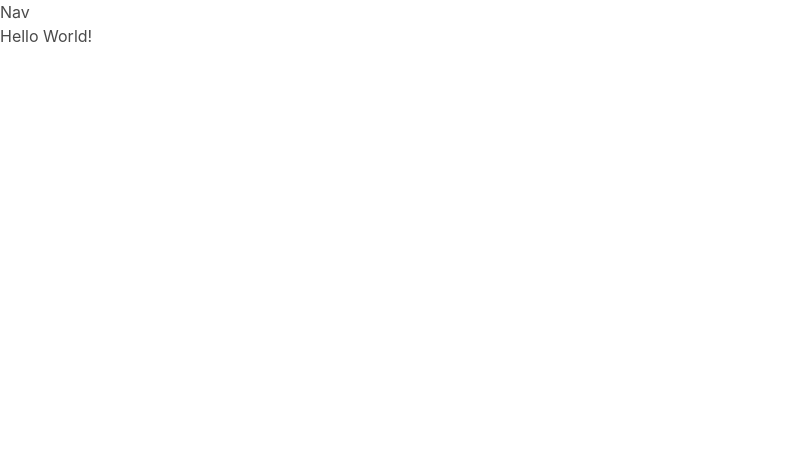
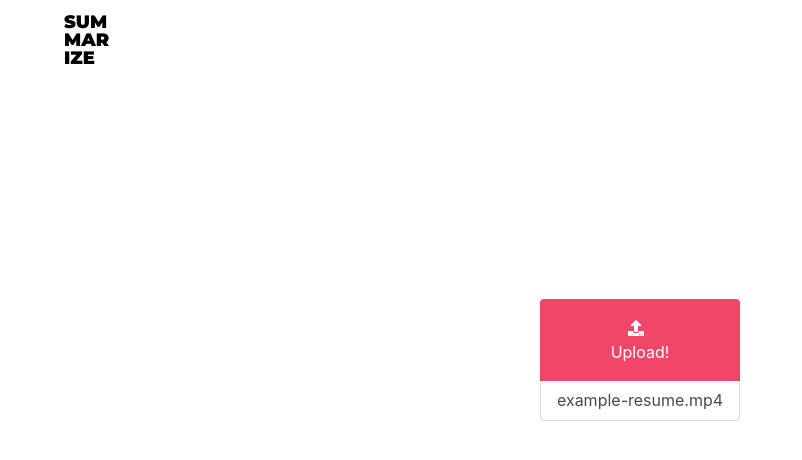
Before and after one commit to sksuryan/summarize-me-azure, a React (Create React App) app in the folder frontend/: page / in a window 1280 px wide. Shown: the top 460 px of the page, without its empty margins (0-802 px from the left). Built offline with nearby package versions, Linux system fonts and the light colour scheme.

Commit message:
🎉 adds Upload component 🎉 adds logo in Nav

```diff
--- a/frontend/public/index.html
+++ b/frontend/public/index.html
@@ -2,14 +2,21 @@
 <html lang="en">
   <head>
     <meta charset="utf-8" />
+
     <link rel="icon" href="%PUBLIC_URL%/favicon.ico" />
+
     <meta name="viewport" content="width=device-width, initial-scale=1" />
     <meta name="theme-color" content="#000000" />
+
     <meta
       name="description"
       content="Web site created using create-react-app"
     />
+
     <link rel="apple-touch-icon" href="%PUBLIC_URL%/logo192.png" />
+
+    <script src="https://use.fontawesome.com/releases/v5.14.0/js/all.js"></script>
+
     <link rel="manifest" href="%PUBLIC_URL%/manifest.json" />
 
     <title>Summarize.me</title>
--- a/frontend/src/App.js
+++ b/frontend/src/App.js
@@ -1,12 +1,33 @@
 import "bulma";
+import styled from "styled-components";
 import Nav from "./components/Nav";
+import Upload from "./components/Upload";
+
+const Container = styled.div`
+  width: 90%;
+
+  margin: 0 auto;
+`;
+
+const Body = styled.section`
+  width: 100%;
+  height: 90vh;
+
+  display: flex;
+  flex-direction: column;
+
+  align-items: center;
+  justify-content: center;
+`;
 
 function App() {
   return (
-    <>
+    <Container>
       <Nav />
-      <div className="App">Hello World!</div>
-    </>
+      <Body>
+        <Upload />
+      </Body>
+    </Container>
   );
 }
 
--- a/frontend/src/components/Nav/index.js
+++ b/frontend/src/components/Nav/index.js
@@ -1,3 +1,13 @@
-const Nav = () => <div>Nav</div>;
+import { Container, Logo } from "./styles";
+
+const Nav = () => (
+  <Container>
+    <Logo>
+      <span>Sum</span>
+      <span>Mar</span>
+      <span>Ize</span>
+    </Logo>
+  </Container>
+);
 
 export default Nav;
--- /dev/null
+++ b/frontend/src/components/Nav/styles.js
@@ -0,0 +1,29 @@
+import styled from "styled-components";
+
+export const Container = styled.div`
+  position: fixed;
+  display: flex;
+  justify-content: space-between;
+  align-items: center;
+
+  width: 100%;
+  height: 10vh;
+`;
+
+export const Logo = styled.h1`
+  font-family: var(--primary-font);
+  font-size: 18px;
+  font-weight: 900;
+
+  display: flex;
+  flex-direction: column;
+
+  color: black;
+
+  & > span {
+    line-height: 1;
+    text-transform: uppercase;
+
+    user-select: none;
+  }
+`;
--- /dev/null
+++ b/frontend/src/components/Upload/index.js
@@ -0,0 +1,23 @@
+const Upload = () => {
+  return (
+    <div className="file is-boxed has-name is-danger">
+      <label className="file-label">
+        <input
+          className="file-input"
+          type="file"
+          name="resume"
+          accept="application/pdf"
+        />
+        <span className="file-cta">
+          <span className="file-icon">
+            <i className="fas fa-upload"></i>
+          </span>
+          <span className="file-label">Upload!</span>
+        </span>
+        <span className="file-name">example-resume.mp4</span>
+      </label>
+    </div>
+  );
+};
+
+export default Upload;
--- a/frontend/src/index.css
+++ b/frontend/src/index.css
@@ -1,3 +1,9 @@
+@import url("https://fonts.googleapis.com/css2?family=Montserrat:ital,wght@0,100;0,300;0,400;0,500;0,600;0,700;0,800;0,900;1,100;1,300;1,400;1,500;1,600;1,700;1,800;1,900&display=swap");
+
+:root {
+  --primary-font: "Montserrat";
+}
+
 * {
   margin: 0;
   padding: 0;
```
